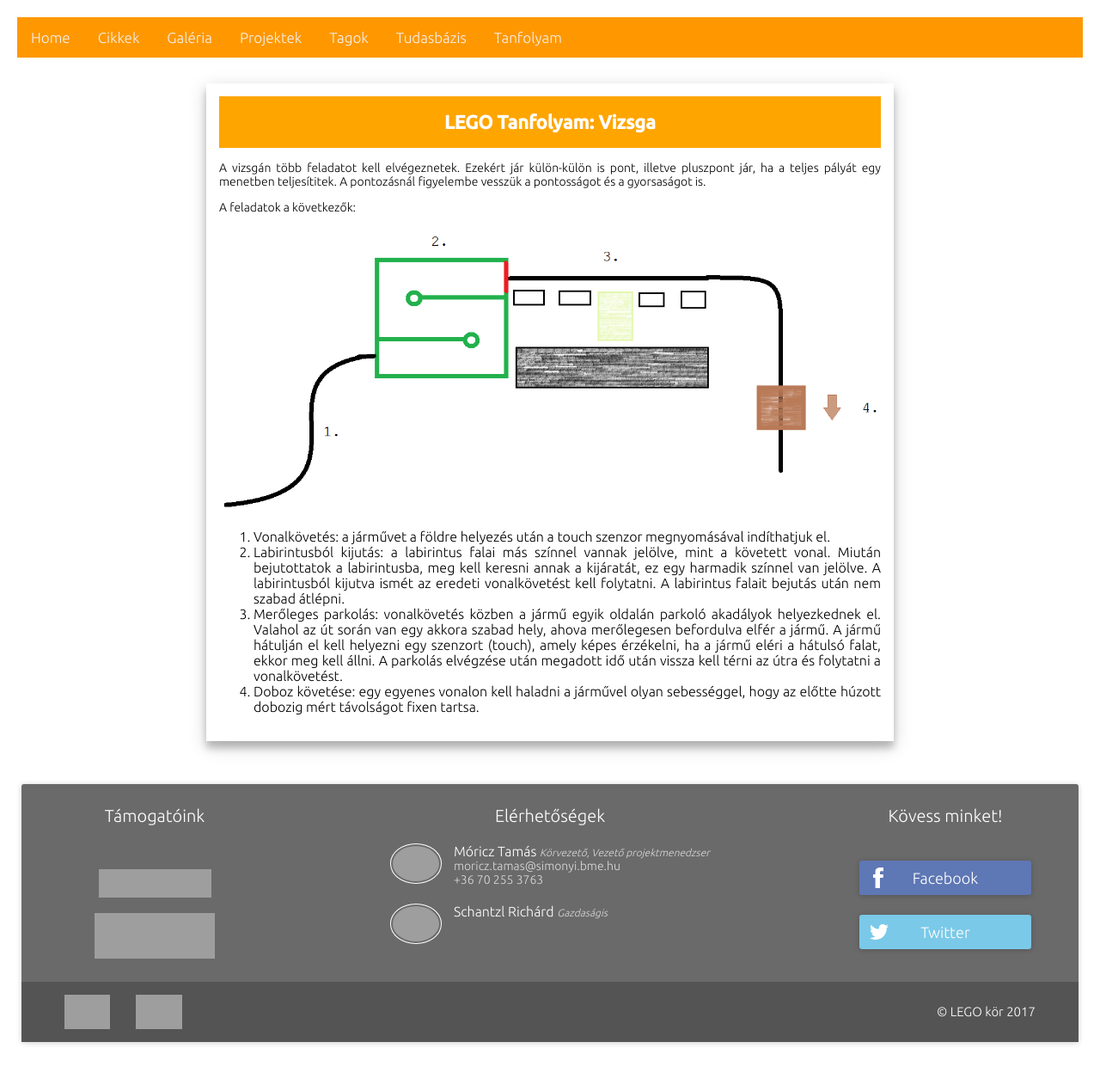
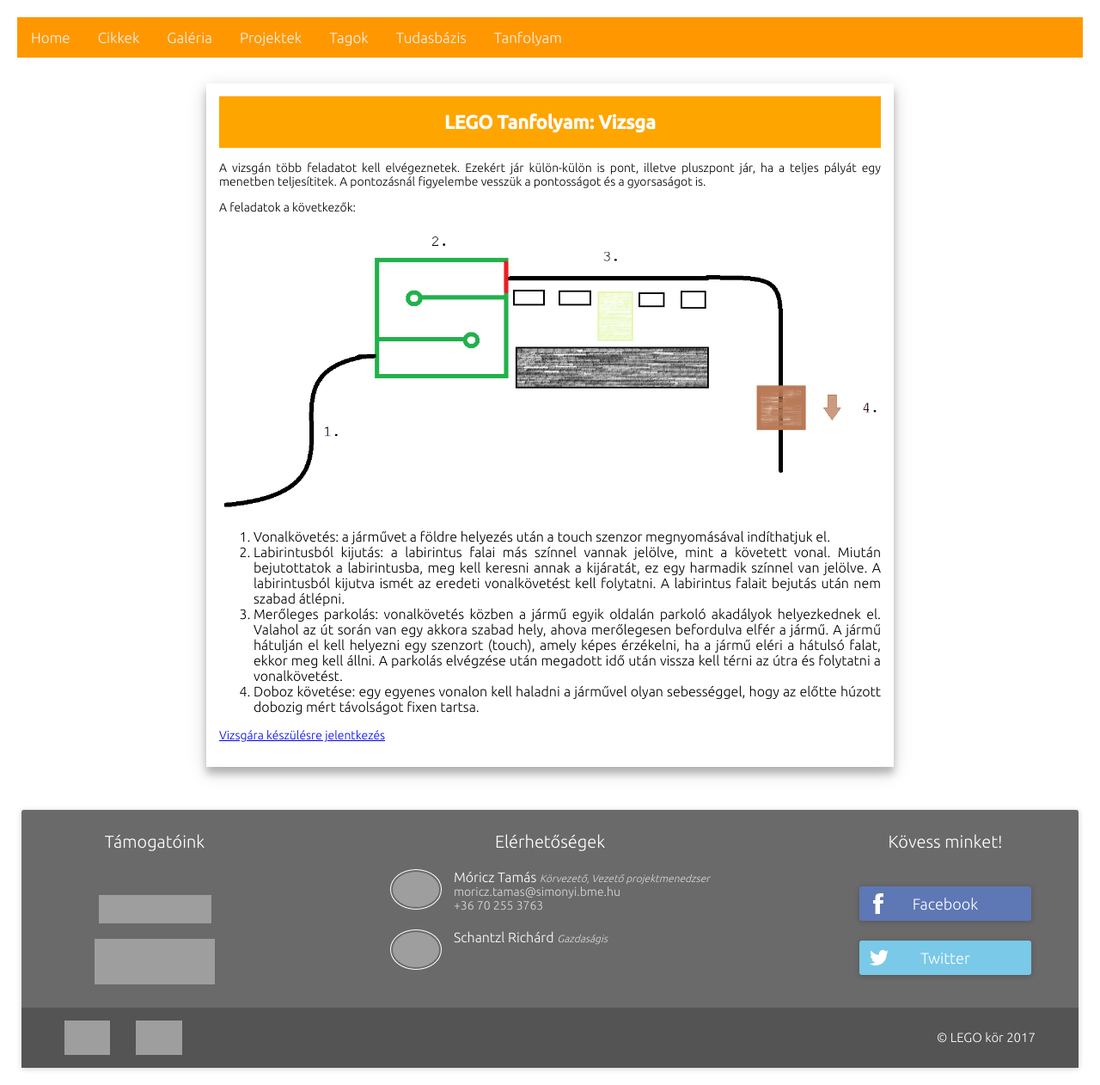
Before and after one commit to legokor/legokor.hu, a Jekyll site: the page built from tanfolyam/vizsga.md, in a window 1280 px wide, cut to the strip 0-1262 px from the top of the page. Shown: the whole strip at 86% size. Built offline with Jekyll 4.4.1, drawn with Linux system fonts in a browser that asks for light colours; before the commit the page ends 1232 px from its top, so only the background shows below that; grey boxes are pictures that could not be loaded.

Commit message:
Add link for exam preparations

```diff
--- a/tanfolyam/vizsga.md
+++ b/tanfolyam/vizsga.md
@@ -15,3 +15,5 @@
 2. Labirintusból kijutás: a labirintus falai más színnel vannak jelölve, mint a követett vonal. Miután bejutottatok a labirintusba, meg kell keresni annak a kijáratát, ez egy harmadik színnel van jelölve. A labirintusból kijutva ismét az eredeti vonalkövetést kell folytatni. A labirintus falait bejutás után nem szabad átlépni.
 3. Merőleges parkolás: vonalkövetés közben a jármű egyik oldalán parkoló akadályok helyezkednek el. Valahol az út során van egy akkora szabad hely, ahova merőlegesen befordulva elfér a jármű. A jármű hátulján el kell helyezni egy szenzort (touch), amely képes érzékelni, ha a jármű eléri a hátulsó falat, ekkor meg kell állni. A parkolás elvégzése után megadott idő után vissza kell térni az útra és folytatni a vonalkövetést.
 4. Doboz követése: egy egyenes vonalon kell haladni a járművel olyan sebességgel, hogy az előtte húzott dobozig mért távolságot fixen tartsa.
+
+[Vizsgára készülésre jelentkezés](https://docs.google.com/spreadsheets/d/1hk7Kw0AXFqhzuaxOmD1ykcI7PW7ubCejTrMCFl0Nqc8/edit?usp=sharing)
```
